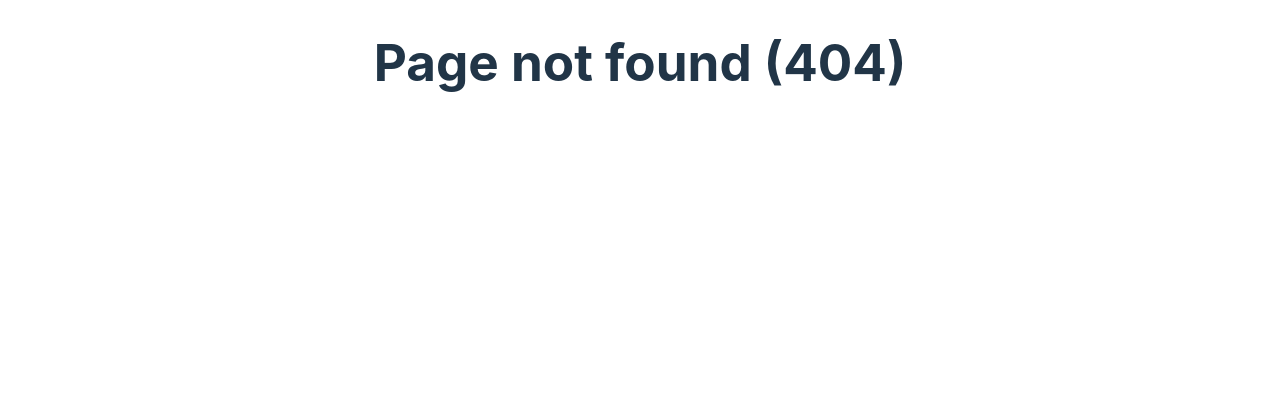
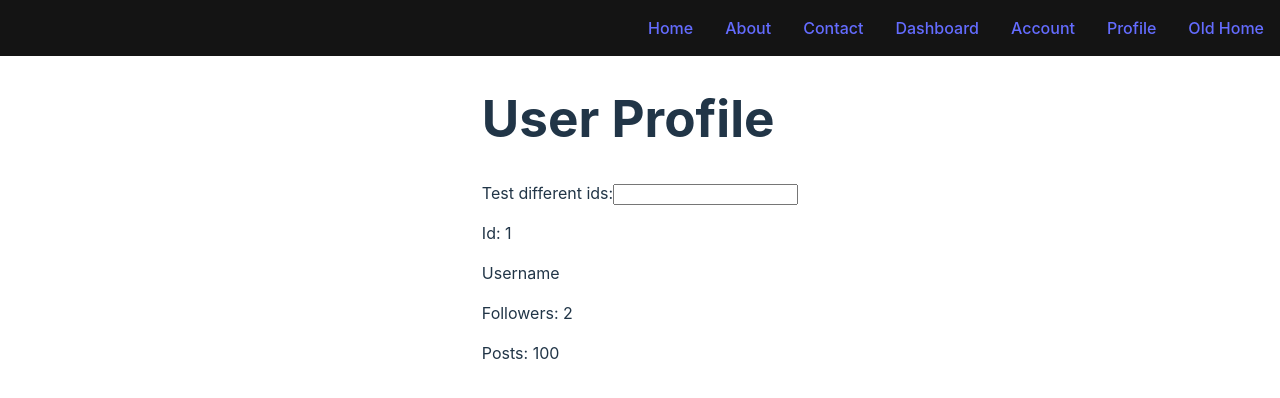
Before and after one commit to j-mattias/react-router-exercises, a React (Vite) app: page /user/1 in a window 1280 px wide. Before the commit this address had no page. Shown: the top 398 px of the page. Built offline with nearby package versions, Linux system fonts and the light colour scheme.

Commit message:
Exercise 5

```diff
--- a/src/components/Navbar.tsx
+++ b/src/components/Navbar.tsx
@@ -8,6 +8,7 @@ export function Navbar() {
       <Link to="/contact">Contact</Link>
       <Link to="/dashboard">Dashboard</Link>
       <Link to="/account">Account</Link>
+      <Link to="/user">Profile</Link>
       <Link to="/old-home">Old Home</Link>
     </nav>
   );
--- a/src/pages/Account.tsx
+++ b/src/pages/Account.tsx
@@ -1,10 +1,6 @@
 import { useState } from "react";
 import { Navigate } from "react-router-dom";
 
-// interface IAccountProps {
-//   auth: boolean;
-// }
-// { auth }: IAccountProps
 export function Account() {
 
   const [auth, setAuth] = useState<boolean>(false);
--- /dev/null
+++ b/src/pages/UserProfile.tsx
@@ -0,0 +1,27 @@
+import { useState } from "react";
+import { useNavigate, useParams } from "react-router-dom";
+
+export function UserProfile() {
+  const [value, setValue] = useState<string>("");
+  const { id } = useParams();
+  const navigate = useNavigate();
+
+  return (
+    <main className="user-profile">
+      <h1>User Profile</h1>
+      <form onSubmit={(e) => {
+        e.preventDefault();
+        navigate(`/user/${value}`);
+      }}>
+        <label htmlFor="set-id">Test different ids:</label>
+        <input type="text" id="set-id" value={value} onChange={(e) => setValue(e.target.value)} />
+      </form>
+      <section>
+        <p>Id: { id }</p>
+        <p>Username</p>
+        <p>Followers: 2</p>
+        <p>Posts: 100</p>
+      </section>
+    </main>
+  );
+}
--- a/src/pages/index.ts
+++ b/src/pages/index.ts
@@ -6,3 +6,4 @@ export * from "./Home";
 export * from "./Login";
 export * from "./NotFound";
 export * from "./OldHome";
+export * from "./UserProfile";
--- a/src/router.tsx
+++ b/src/router.tsx
@@ -1,6 +1,6 @@
 import { createBrowserRouter, createRoutesFromElements, Route } from "react-router-dom";
 import { App, Settings, Stats } from "./components";
-import { About, Contact, Home, Dashboard, NotFound, OldHome, Account, Login } from "./pages";
+import { About, Contact, Home, Dashboard, NotFound, OldHome, Account, Login, UserProfile } from "./pages";
 
 export const router = createBrowserRouter([
   {
@@ -55,7 +55,11 @@ export const router = createBrowserRouter([
       {
         path: "login",
         element: <Login />
-      }
+      },
+      {
+        path: "user/:id?",
+        element: <UserProfile />,
+      },
     ],
   },
 ]);
@@ -73,6 +77,9 @@ export const routerJSX = createBrowserRouter(
       </Route>
       <Route element={<OldHome />} path="old-home" />
       {/* <Route element={<NotFound />} path="*" /> */}
+      <Route element={<Account />} path="account" />
+      <Route element={<Login />} path="login" />
+      <Route element={<UserProfile />} path="user/:id?" />
     </Route>
   )
 );
```
